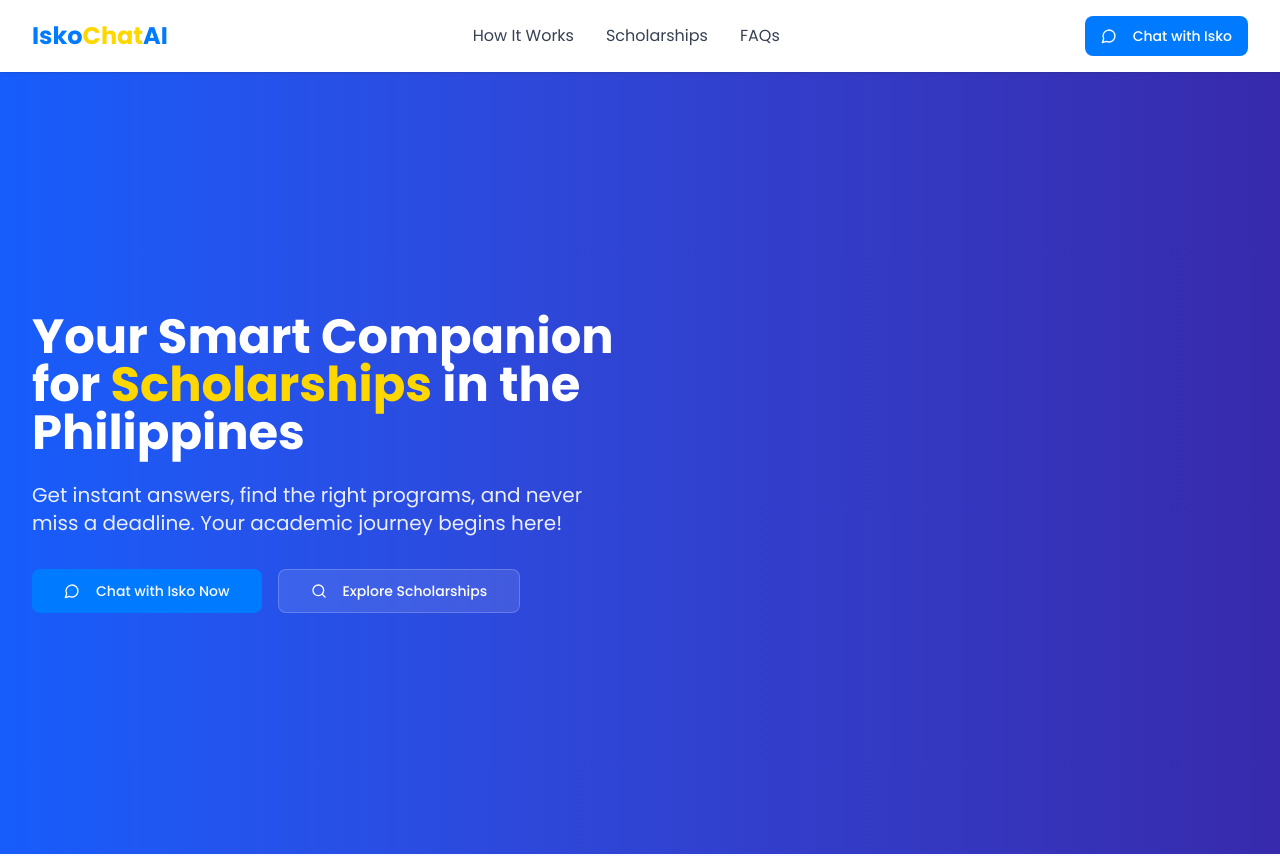
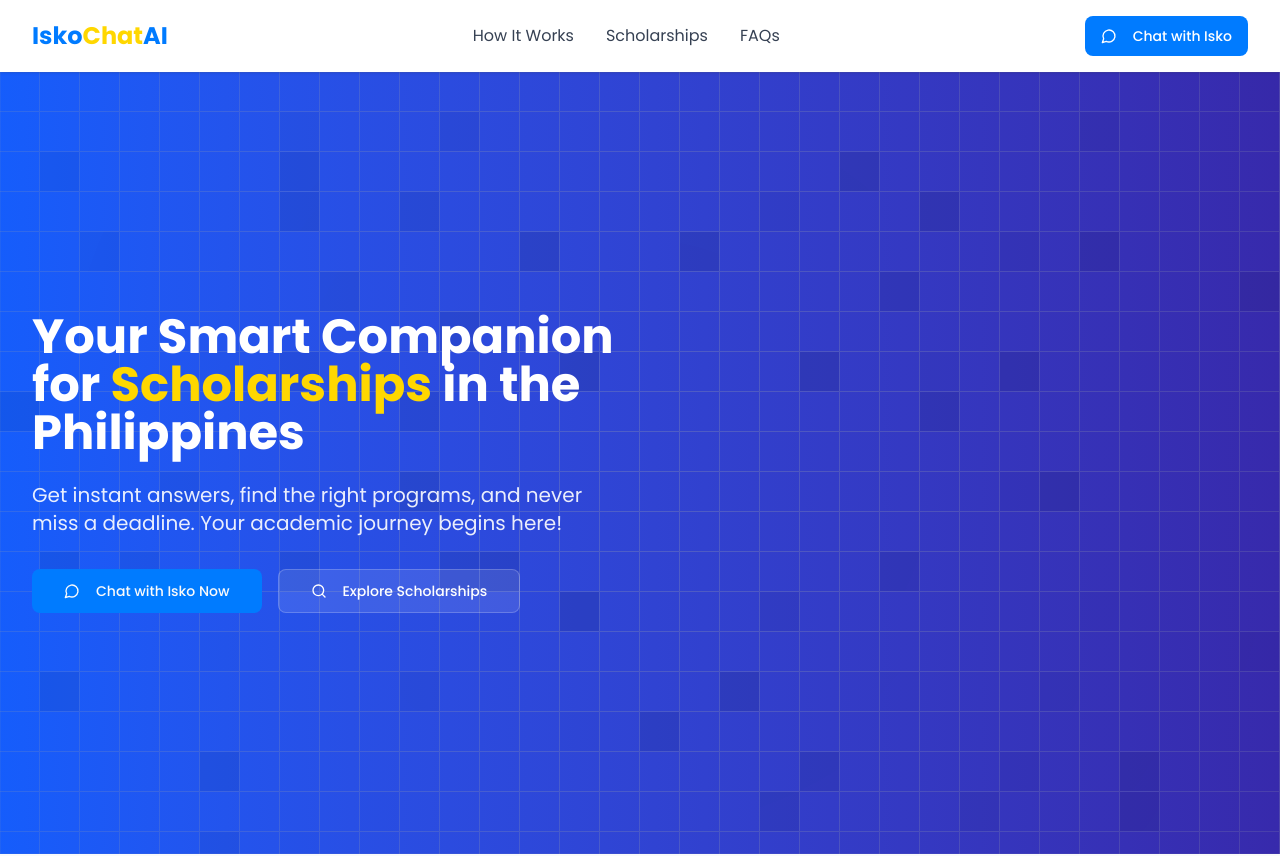
Before and after one commit to DavidBatoDev/iskochatai, a Next.js app: page / in a window 1280 px wide. Shown: the top 856 px of the page. Built offline with nearby package versions, Linux system fonts and the light colour scheme; a web font is replaced by a local one.

Commit message:
feat: add AnimatedGridPattern to CTA and Hero components

```diff
--- a/src/components/CTA.tsx
+++ b/src/components/CTA.tsx
@@ -2,11 +2,23 @@
 import React from 'react';
 import { Button } from '@/components/ui/button';
 import { MessageCircle } from 'lucide-react';
+import { AnimatedGridPattern } from './magicui/animated-grid-pattern';
+import { cn } from '@/lib/utils';
 
 const CTA = () => {
   return (
     <section className="bg-gradient-to-r from-blue-600 to-indigo-800 py-16">
-      <div className="isko-container">
+      <div className="isko-container relative">
+        <AnimatedGridPattern
+          numSquares={70}
+          maxOpacity={0.1}
+          duration={3}
+          repeatDelay={1}
+          className={cn(
+            "[mask-image:radial-gradient(2000px_circle_at_center,white,transparent)]",
+            "inset-0 h-full w-full absolute"
+          )}
+        />
         <div className="max-w-4xl mx-auto text-center text-white">
           <h2 className="text-3xl md:text-4xl font-bold mb-6">Ready to Find Your Perfect Scholarship?</h2>
           <p className="text-lg mb-8 opacity-90">
--- a/src/components/Hero.tsx
+++ b/src/components/Hero.tsx
@@ -3,11 +3,24 @@ import React from 'react';
 import { Button } from '@/components/ui/button';
 import { MessageCircle, Search } from 'lucide-react';
 import Link from 'next/link';
+import { AnimatedGridPattern } from './magicui/animated-grid-pattern';
+import { cn } from '@/lib/utils';
+
 
 const Hero = () => {
   return (
     <section className="relative overflow-hidden bg-gradient-to-r from-blue-600 to-indigo-800 py-20 md:py-32">
-      <div className="isko-container">
+      <AnimatedGridPattern
+        numSquares={70}
+        maxOpacity={0.1}
+        duration={3}
+        repeatDelay={1}
+        className={cn(
+          "[mask-image:radial-gradient(2000px_circle_at_center,white,transparent)]",
+          "inset-0 h-full w-full absolute"
+        )}
+      />
+      <div className="isko-container relative">
         <div className="grid grid-cols-1 md:grid-cols-2 gap-12 items-center">
           <div className="text-white animate-fade-up">
             <h1 className="text-4xl md:text-5xl font-bold mb-6">
```
